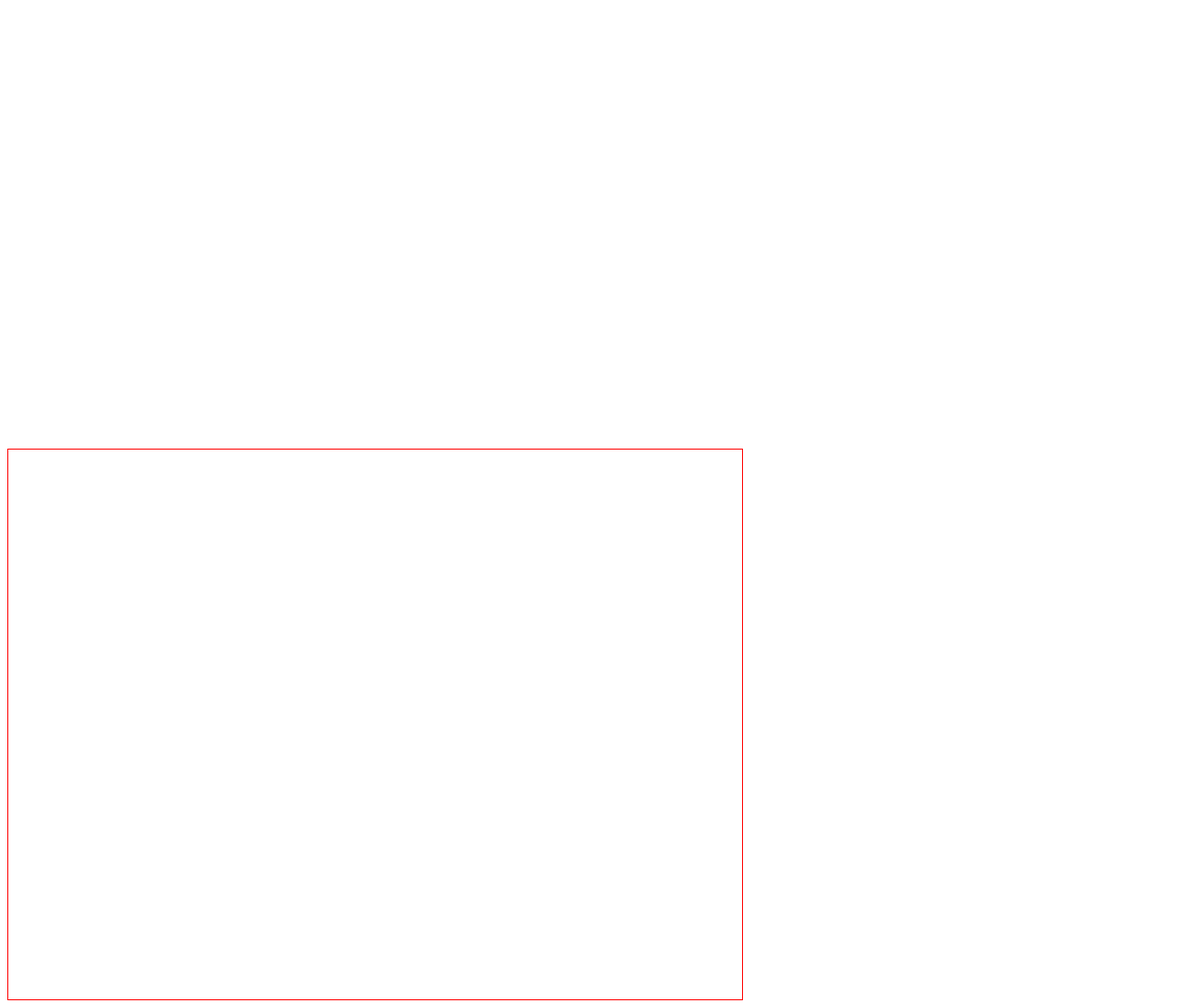
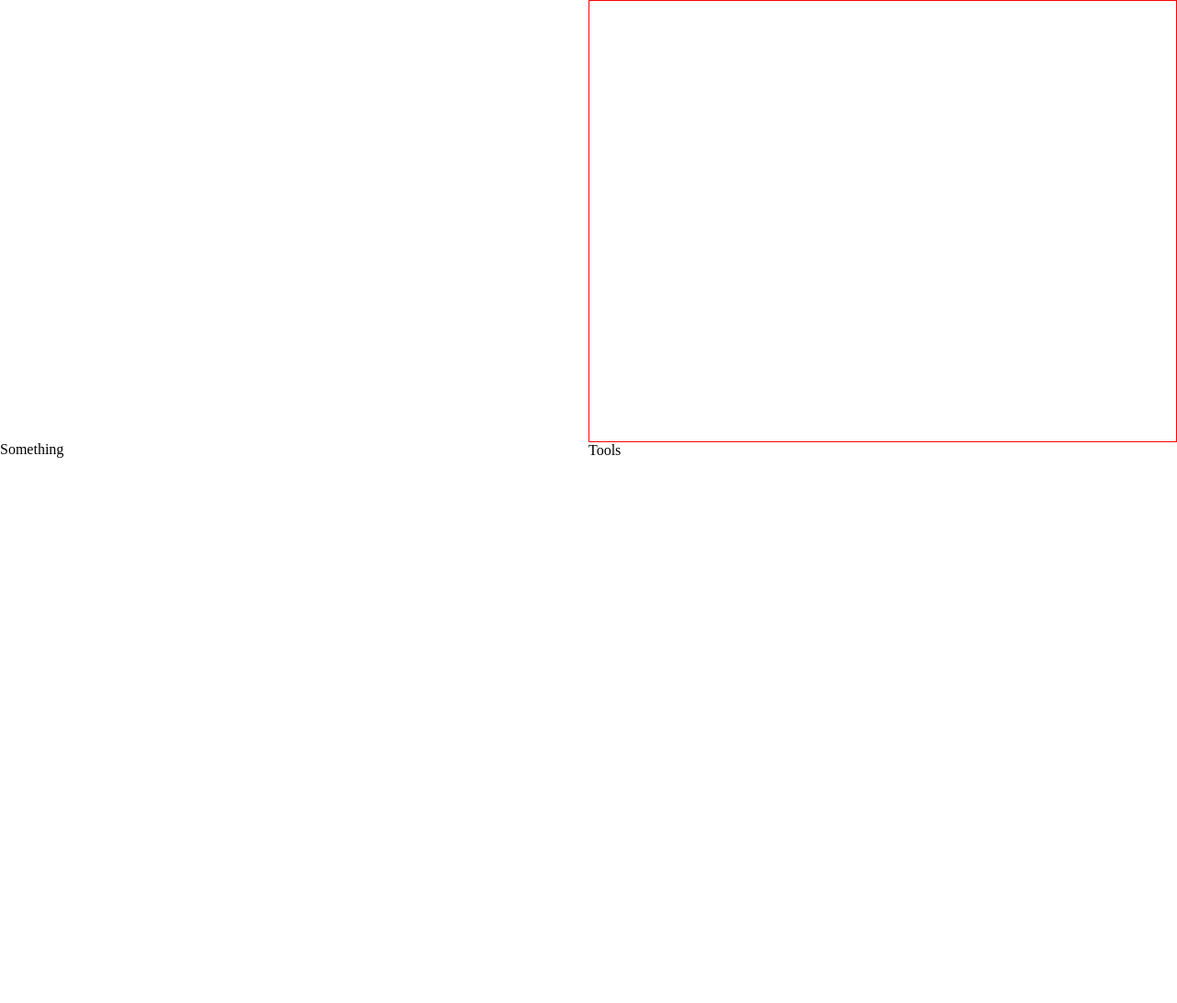
Before and after one commit to ablakey/mazecraft, a website built with Parcel: page src/index.html in a window 1280 px wide. Shown: the whole page at 92% size. After the commit the page ends 800 px from the top, so only its background shows below. Built offline with nearby package versions, Linux system fonts and the light colour scheme; files whose address does not match are found by name.

Commit message:
working on layout

```diff
--- a/src/index.html
+++ b/src/index.html
@@ -5,10 +5,14 @@
     <meta name="Viewport" content="width=device-width, initial-scale=1, maximum-scale=1,user-scalable=no" />
   </head>
   <body>
-    <div id="debug"></div>
-    <div id="viewport"></div>
-    <div id="editor"></div>
-    <div id="ui"></div>
+    <div id="left">
+      <div id="viewport"></div>
+      <div>Something</div>
+    </div>
+    <div id="right">
+      <div id="editor"></div>
+      <div>Tools</div>
+    </div>
     <link rel="stylesheet" href="styles.css" type="text/css" />
     <script type="module" src="main.ts"></script>
   </body>
--- a/src/styles.css
+++ b/src/styles.css
@@ -2,15 +2,35 @@
   box-sizing: border-box;
 }
 
+body {
+  margin: 0;
+  display: flex;
+  flex-direction: row;
+}
+
+#left {
+  width: 50%;
+}
+
+#right {
+  width: 50%;
+}
+
+#viewport {
+  aspect-ratio: 4/3;
+}
+
+#editor {
+  aspect-ratio: 4/3;
+}
+
 #viewport > canvas {
-  width: 640;
-  height: 480;
   image-rendering: pixelated;
+  width: 100%;
 }
 
 #editor > canvas {
-  width: 800;
-  height: 600;
+  width: 100%;
   image-rendering: pixelated;
   border: 1px solid red;
 }
```
